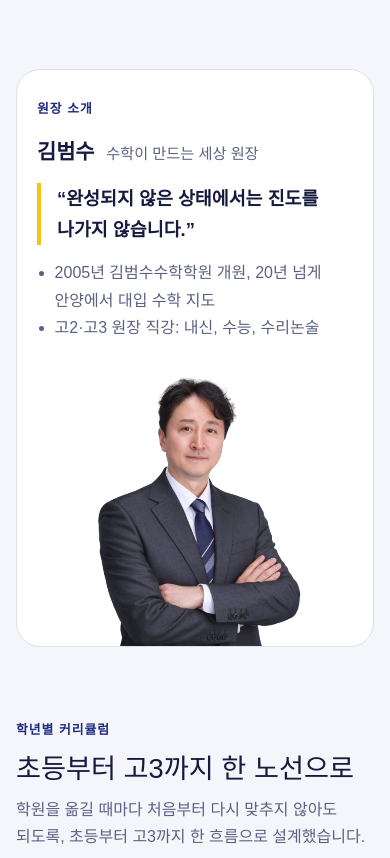
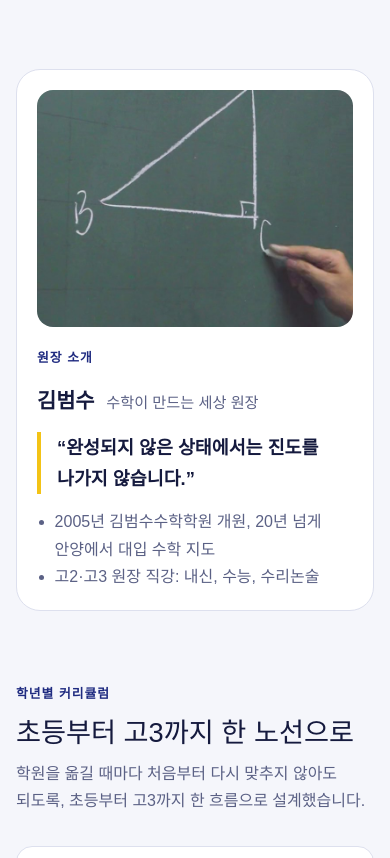
Before and after one commit to sumansemath/homepage, a plain HTML site: page index.html in a window 390 px wide. Shown: the part 1358-2216 px from the top of the page. Drawn offline with Linux system fonts and the light colour scheme; a web font is replaced by a local one.

Commit message:
원장 소개 사진을 칠판 수업 장면으로 교체
학원 소개 영상(academy-story.mp4)에서 판서하는 손 장면을 잘라 사용.
사진 카드 레이아웃을 둥근 모서리 사진에 맞게 조정.

Co-Authored-By: Claude Opus 5.5 <noreply@anthropic.com>
Claude-Session: https://claude.ai/code/session_01N64G5pdFy6LMNMSV1ehYxr

```diff
--- a/index.html
+++ b/index.html
@@ -89,17 +89,16 @@ h3 { font-size: 1.12rem; font-weight: 700; line-height: 1.4; }
 @media (max-width: 760px) { .stats { grid-template-columns: 1fr 1fr; } }
 
 /* DIRECTOR */
-.director { display: grid; grid-template-columns: 300px 1fr; gap: 48px; align-items: end; background: var(--card); border: 1px solid var(--line); border-radius: 24px; padding: 40px 40px 0; overflow: hidden; }
-.director img { width: 100%; }
-.director .txt { padding-bottom: 40px; display: grid; gap: 14px; }
+.director { display: grid; grid-template-columns: 300px 1fr; gap: 48px; align-items: center; background: var(--card); border: 1px solid var(--line); border-radius: 24px; padding: 32px; overflow: hidden; }
+.director img { width: 100%; height: auto; border-radius: 16px; }
+.director .txt { display: grid; gap: 14px; }
 .director .name { font-size: 1.3rem; font-weight: 900; }
 .director .name small { font-size: .95rem; font-weight: 500; color: var(--muted); margin-left: 6px; }
 .director blockquote { margin: 0; padding-left: 16px; border-left: 4px solid var(--yellow); font-size: 1.15rem; font-weight: 700; }
 .director ul { margin: 0; padding-left: 1.1em; color: var(--muted); }
 @media (max-width: 760px) {
-  .director { grid-template-columns: 1fr; padding: 28px 20px 0; gap: 8px; }
-  .director img { width: 220px; margin: 0 auto; order: 2; }
-  .director .txt { padding-bottom: 8px; }
+  .director { grid-template-columns: 1fr; padding: 20px; gap: 20px; }
+  .director img { width: 100%; max-width: 360px; margin: 0 auto; }
 }
 
 /* CURRICULUM */
@@ -252,7 +251,7 @@ footer b { color: #fff; }
 <section id="director" style="padding-top:0">
   <div class="wrap">
     <div class="director">
-      <img src="images/director.png" alt="김범수 원장">
+      <img src="images/director-class.jpg" width="720" height="540" alt="칠판에 직각삼각형을 그리며 수업하는 모습">
       <div class="txt">
         <span class="eyebrow">원장 소개</span>
         <div class="name">김범수 <small>수학이 만드는 세상 원장</small></div>
```
Also changed, not shown: images/director-class.jpg (added).
